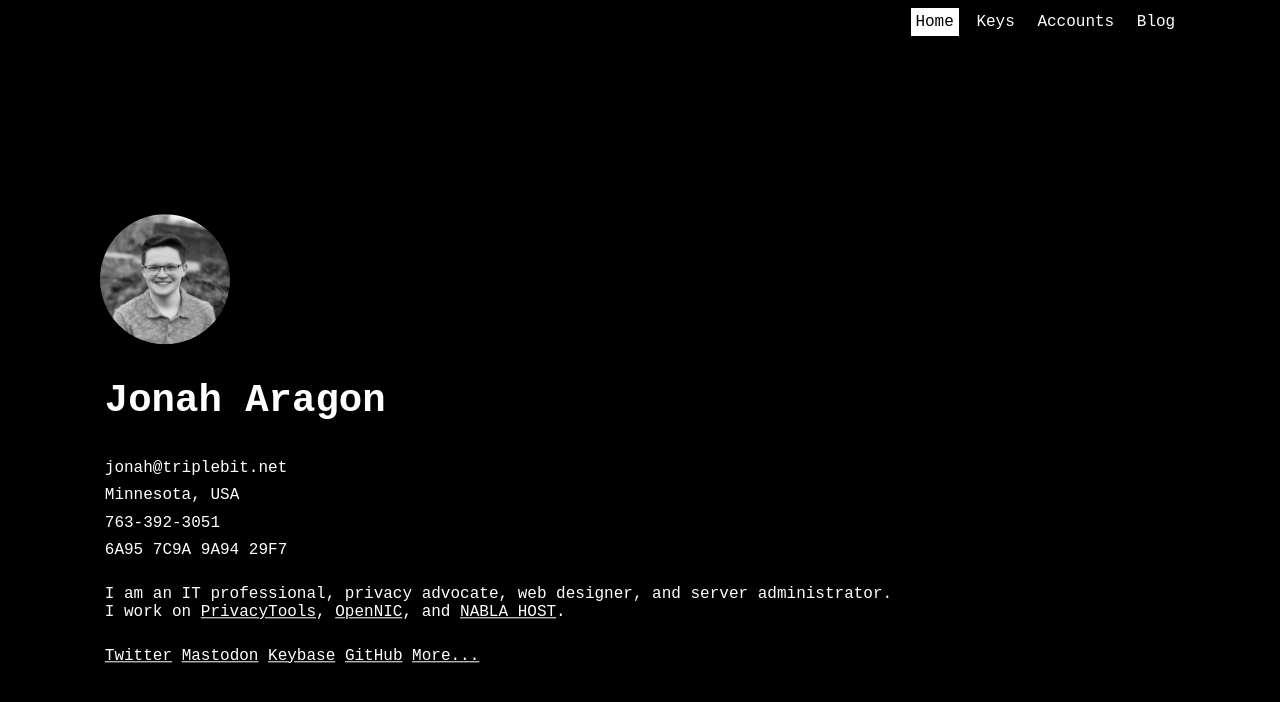
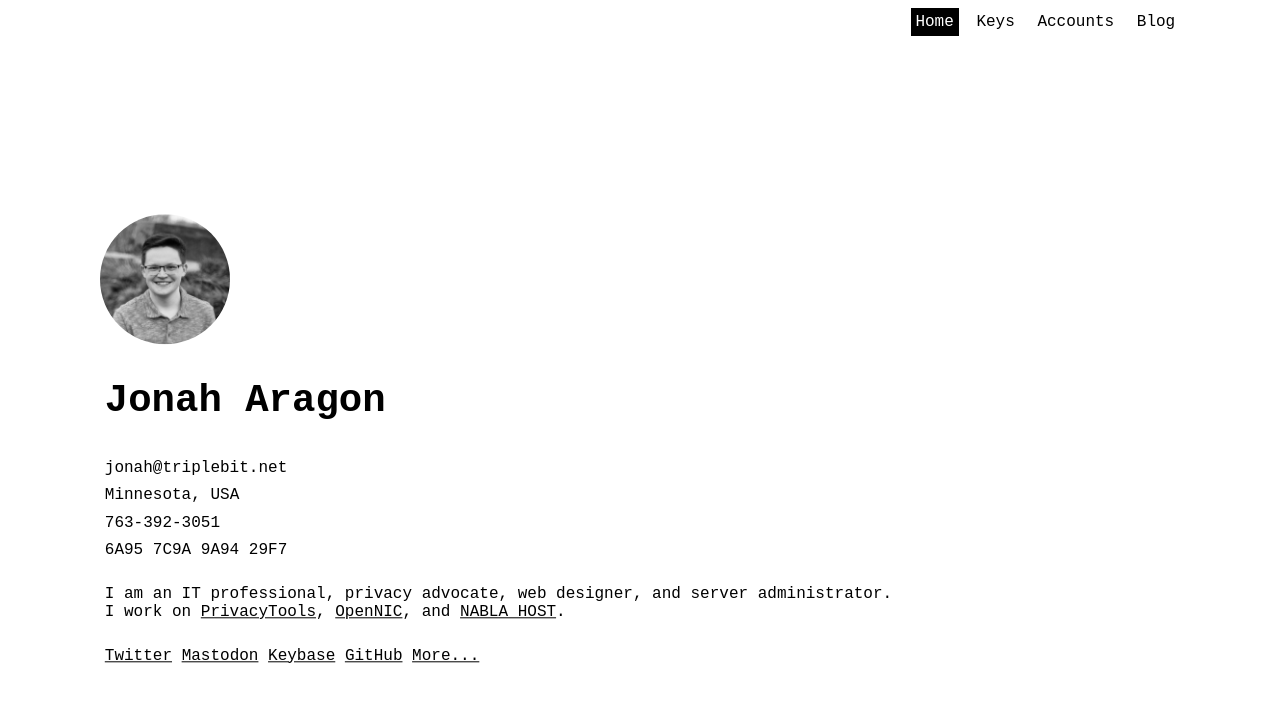
Before and after one commit to jonaharagon/www.jonaharagon.com, a Jekyll site: the page built from index.html, in a window 1280 px wide. Shown: the top 702 px of the page. Built offline with Jekyll 4.4.1, drawn with Linux system fonts in a browser that asks for light colours.

Commit message:
Theme Updates
Added dark theme!

```diff
--- a/_config.yml
+++ b/_config.yml
@@ -21,6 +21,7 @@
   Google search results) and in your feed.xml site description.
 baseurl: "" # the subpath of your site, e.g. /blog
 url: "https://jonaharagon.com" # the base hostname & protocol for your site, e.g. http://example.com
+permalink: /:year/:month/:day/:title/
 
 # Build settings
 markdown: kramdown
--- a/_includes/head.html
+++ b/_includes/head.html
@@ -5,5 +5,6 @@
   <meta name="author" content="Jonah Aragon">
   {% unless page.url == "/" %}<title>{{ page.title }} | Jonah Aragon</title>{% else %}<title>Jonah Aragon</title>{% endunless %}
   <link rel="stylesheet" href="/assets/css/app.css">
+  <link id="dark-css" href="/assets/css/dark.css" rel="stylesheet" media="(prefers-color-scheme: dark)">
   <link rel="canonical" href="{{ site.url }}{{ page.url | replace:'index.html',''}}">
 </head>
--- a/_includes/nav.html
+++ b/_includes/nav.html
@@ -1,11 +1,11 @@
 <nav class="navbar">
   <div class="container">
-    <ul class="navbar-nav">
-      <li><a class="navbar-brand{% if page.url == "/" %} hidden{% endif %}" href="/">Jonah Aragon</a></li>
-      <li><a href="/" {% if page.url == "/" %}class="active"{% endif %}>Home</a></li>
-      <li><a href="/keys/" {% if page.url == "/keys/" %}class="active"{% endif %}>Keys</a></li>
-      <li><a href="/accounts/" {% if page.url == "/accounts/" %}class="active"{% endif %}>Accounts</a></li>
-      <li><a href="https://blog.jonaharagon.com">Blog</a></li>
+    <ul class="navbar-nav no-list-decoration">
+      <li><a class="text-decoration-none navbar-brand{% if page.url == "/" %} hidden{% endif %}" href="/">Jonah Aragon</a></li>
+      <li><a class="text-decoration-none{% if page.url == '/' %} active{% endif %}" href="/">Home</a></li>
+      <li><a class="text-decoration-none{% if page.url == '/keys/' %} active{% endif %}" href="/keys/">Keys</a></li>
+      <li><a class="text-decoration-none{% if page.url == '/accounts/' %} active{% endif %}" href="/accounts/">Accounts</a></li>
+      <li><a class="text-decoration-none{% if page.url == '/blog/' %} active{% endif %}" href="/blog/">Blog</a></li>
     </ul>
   </div>
 </nav>
--- a/assets/css/app.css
+++ b/assets/css/app.css
@@ -1,8 +1,118 @@
 body {
   font-family: monospace;
+  color: black;
+  background-color: white;
+}
+.active {
+  background-color: black;
+  color: white;
+}
+a:hover:not(#name) {
   color: white;
   background-color: black;
+  text-decoration: none;
 }
+li * {
+  font-size: 1rem;
+  color: black;
+  padding: 0.3rem;
+  display: inline-block;
+}
+
+.blog-content {
+  line-height: 1.5;
+}
+.reading-width {
+  max-width: 64em;
+  margin: 50px auto;
+}
+.post-title-nocover {
+  line-height: 1em;
+  margin-bottom: -0.5em;
+}
+table {
+  text-align: left;
+  margin: auto;
+}
+table, th, td {
+  border: 1px solid black;
+  border-collapse: collapse;
+}
+th, td {
+  padding: 5px;
+}
+.post-cover {
+  width: 100vw;
+  position: relative;
+  margin-left: -50vw;
+  margin-top: 10px;
+  left: 50%;
+  background-size: cover;
+  background-position: center;
+  height: 40em;
+  line-height: 1.4;
+}
+.inner {
+  max-width: 1080px;
+  position: relative;
+  height: inherit;
+  margin: auto;
+}
+.post-cover .post-cover-text {
+  position: absolute;
+  bottom: 50px;
+  margin: 0;
+}
+.post-cover .post-title {
+  background-color: black;
+  color: #fff;
+  display: inline;
+  padding: 0.5rem;
+
+  /* Needs prefixing */
+  -webkit-box-decoration-break: clone;
+  box-decoration-break: clone;
+}
+.post-cover .post-info {
+  background-color: black;
+  color: #fff;
+  display: inline;
+  padding: 0.5rem;
+  display: inline;
+
+  /* Needs prefixing */
+  -webkit-box-decoration-break: clone;
+  box-decoration-break: clone;
+}
+code.highlighter-rouge {
+  background: #fdfdfd;
+  border: 1px solid #e9e9e9;
+  position: relative;
+  margin: 0 0.334em;
+  padding: 0.1em 0.2em;
+  font-size: 0.9em;
+  top: -1px;
+}
+pre.highlight {
+  background: #fdfdfd;
+  border: 1px solid #e9e9e9;
+  padding: 0.2em 0.4em;
+  font-size: 1em;
+}
+div.article p img, div.article img {
+  max-width: 90%;
+  height: auto;
+  display: block;
+  margin-left: auto;
+  margin-right: auto;
+}
+.notice {
+  display: inline-block;
+  border: 1px solid black;
+  padding: 1em;
+  font-style: italic;
+}
+
 pre,code {
   white-space: pre-wrap;
   word-wrap: break-word;
@@ -29,7 +139,7 @@
   font-size: 2em;
   padding: 0.3rem;
 }
-ul,li {
+ul.no-list-decoration, ul.no-list-decoration li {
   list-style-type: none;
   list-style-position:inside;
   margin:0;
@@ -50,21 +160,11 @@
 .navbar-brand {
   font-weight: bold;
 }
-.active {
-  background-color: white;
-  color: black;
-}
 img.profile {
   width: 10em;
   border-radius: 50%;
 }
-li * {
-  font-size: 1rem;
-  color: white;
-  padding: 0.3rem;
-  display: inline-block;
-}
-li a, a.name {
+a.text-decoration-none {
   text-decoration: none;
 }
 a span {
@@ -76,11 +176,6 @@
 a {
   color: inherit;
 }
-a:hover:not(#name) {
-  color: black;
-  background-color: white;
-  text-decoration: none;
-}
 p {
   font-size: 1rem;
   padding: 0.3rem;
--- /dev/null
+++ b/assets/css/dark.css
@@ -0,0 +1,29 @@
+body {
+  color: white;
+  background-color: black;
+}
+.active {
+  background-color: white;
+  color: black;
+}
+a:hover:not(#name) {
+  color: black;
+  background-color: white;
+}
+li * {
+  color: white;
+}
+code.highlighter-rouge {
+  background: #090909;
+  border: 1px solid #181818;
+}
+pre.highlight {
+  background: #090909;
+  border: 1px solid #181818;
+}
+table, th, td {
+  border: 1px solid white;
+}
+.notice {
+  border: 1px solid white;
+}
--- a/index.html
+++ b/index.html
@@ -7,12 +7,12 @@
 <div class="vertical-center">
   <div itemscope itemtype="http://schema.org/Person" class="h-card vcard">
     <img src="/assets/img/jonah.jpeg" itemprop="image" class="u-photo profile" alt="Jonah Aragon's Profile Picture" />
-    <h1><span id="name"><a itemprop="url" class="u-url u-uid name" rel=me href="https://jonaharagon.com"><span itemprop="name" class="p-name fn">Jonah Aragon</span></a></span></h1>
-    <ul>
-      <li><a id="email" itemprop="email" class="u-email email" href="mailto:jonah@triplebit.net">jonah@triplebit.net</a></li>
-      <li><a id="location" itemprop="address" itemscope itemtype="http://schema.org/PostalAddress" class="p-adr h-adr adr" href="https://en.wikipedia.org/wiki/Minnesota"><span class="p-region" itemprop="addressRegion">Minnesota</span>, <span itemprop="addressCountry" class="p-country-name">USA</span></a></li>
-      <li><a id="phone" href="https://signal.org/"><span itemprop="telephone" class="p-tel tel">763-392-3051</span></a></li>
-      <li><a id="pgp" class="u-key key" href="/keys/">6A95 7C9A 9A94 29F7</a></li>
+    <h1><span id="name"><a itemprop="url" class="u-url u-uid name text-decoration-none" rel=me href="https://jonaharagon.com"><span itemprop="name" class="p-name fn">Jonah Aragon</span></a></span></h1>
+    <ul class="contact-list no-list-decoration">
+      <li><a id="email" itemprop="email" class="u-email email text-decoration-none" href="mailto:jonah@triplebit.net">jonah@triplebit.net</a></li>
+      <li><a id="location" itemprop="address" itemscope itemtype="http://schema.org/PostalAddress" class="p-adr h-adr adr text-decoration-none" href="https://en.wikipedia.org/wiki/Minnesota"><span class="p-region" itemprop="addressRegion">Minnesota</span>, <span itemprop="addressCountry" class="p-country-name">USA</span></a></li>
+      <li><a id="phone" class="text-decoration-none" href="https://signal.org/"><span itemprop="telephone" class="p-tel tel">763-392-3051</span></a></li>
+      <li><a id="pgp" class="u-key key text-decoration-none" href="/keys/">6A95 7C9A 9A94 29F7</a></li>
     </ul>
     <p class="p-note" itemprop="description">
       I am an <span itemprop="jobTitle">IT professional</span>, <span itemprop="knowsAbout">privacy</span> advocate, <span itemprop="jobTitle">web designer</span>, and <span itemprop="jobTitle">server administrator</span>.<br />
```
Also changed, not shown: _layouts/post.html (added, +30 -0 lines), blog.html (added, +26 -0 lines).
